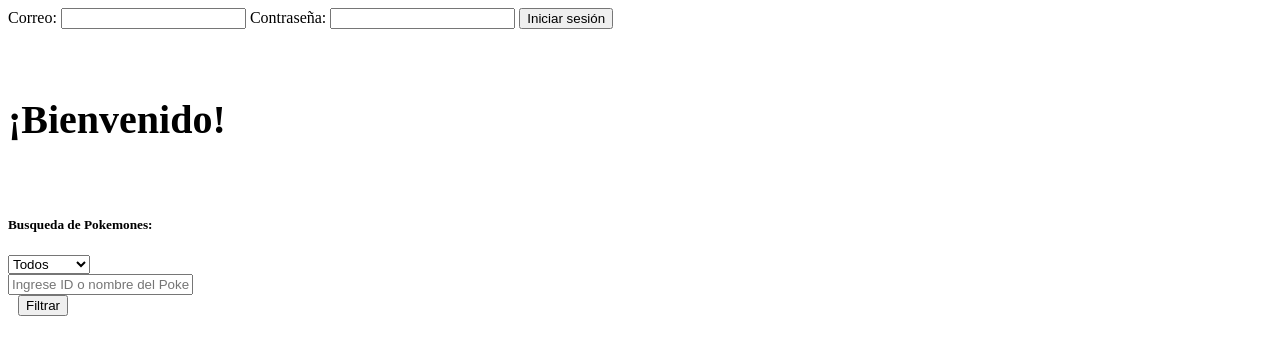
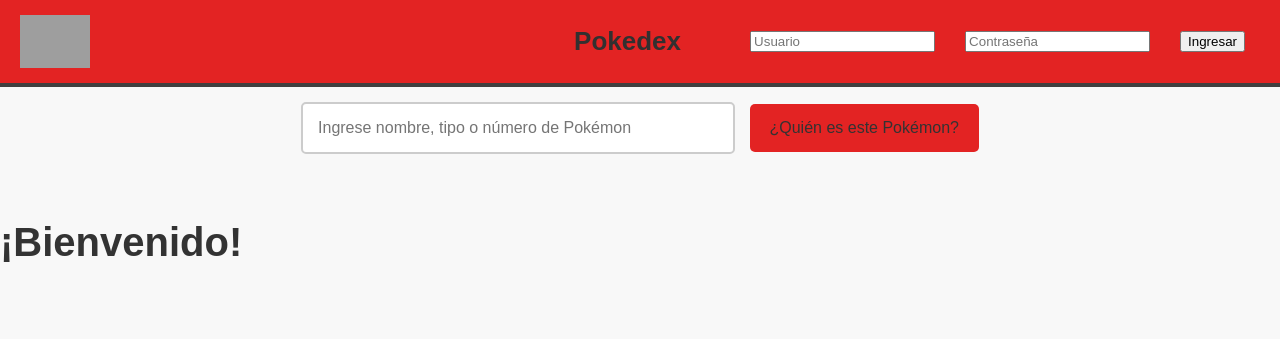
Before and after one commit to MeluViola/PW2-Pokedex, a PHP site: page / in a window 1280 px wide. Shown: the top 339 px of the page. Run offline with PHP 8.4, Linux system fonts and the light colour scheme; data comes from the database, SQL or seed files in the repository; grey boxes are pictures that could not be loaded.

Commit message:
arreglos en el index

```diff
--- a/includes/header.php
+++ b/includes/header.php
@@ -13,6 +13,7 @@
     <title>Pokedex</title>
     <h1 class="page-title">Pokedex</h1>
     <nav>
+        <form method="POST" action="scripts/procesarLogin.php">
         <ul>
             <li>
                 <input type="text" placeholder="Usuario" class="input-field" />
@@ -21,9 +22,10 @@
                 <input type="password" placeholder="Contraseña" class="input-field" />
             </li>
             <li>
-                <button class="login-button">Ingresar</button>
+                <button type="submit" class="login-button">Ingresar</button>
             </li>
         </ul>
+        </form>
     </nav>
 </header>
 </body>
--- a/index.php
+++ b/index.php
@@ -3,9 +3,8 @@
 session_start();
 $usuario = isset($_SESSION['username']) ? $_SESSION['username'] : null;
 
-// HTML
-
-// HEADER
+require_once 'includes/header.php';
+require_once 'includes/search-bar.php';
 
 // Carga la configuración de conexión a la base de datos
 $configFilePath = __DIR__ . '/config.ini';
@@ -29,17 +28,6 @@
 $conexion = mysqli_connect($servername, $user, $pass, $db);
 
 ?>
-
-<!-- Formulario de login -->
-<form method="POST" action="scripts/procesarLogin.php">
-    <label for="correo">Correo:</label>
-    <input type="text" name="correo" required>
-
-    <label for="contraseña">Contraseña:</label>
-    <input type="password" name="contraseña" required>
-
-    <button type="submit">Iniciar sesión</button>
-</form>
 
 
 <?php
@@ -206,9 +194,12 @@
     } else {
         echo "No se encontró ningun Pokémon.";
     }
+
     ?>
 
 <script src="https://cdn.jsdelivr.net/npm/bootstrap@5.3.2/dist/js/bootstrap.bundle.min.js" integrity="sha384-C6RzsynM9kWDrMNeT87bh95OGNyZPhcTNXj1NW7RuBCsyN/o0jlpcV8Qyq46cDfL" crossorigin="anonymous"></script>
 </div>
 </div>
 </div>
+
+<?php require_once 'includes/footer.php';   ?>
--- a/scripts/procesarLogin.php
+++ b/scripts/procesarLogin.php
@@ -19,8 +19,8 @@
     if ($resultado->num_rows > 0) {
         session_start();
         $fila = $resultado->fetch_assoc();
-        $_SESSION["usuario"] = $fila["id"];
-        // header("location: buscarPokemon.php");  TIENE QUE IR A LA VISTA BUSCARPOKEMON
+        $_SESSION["username"] = $fila["id"];
+        header("Location: ../index.php");
         exit();
     } else {
         echo("Credenciales incorrectas");
```
